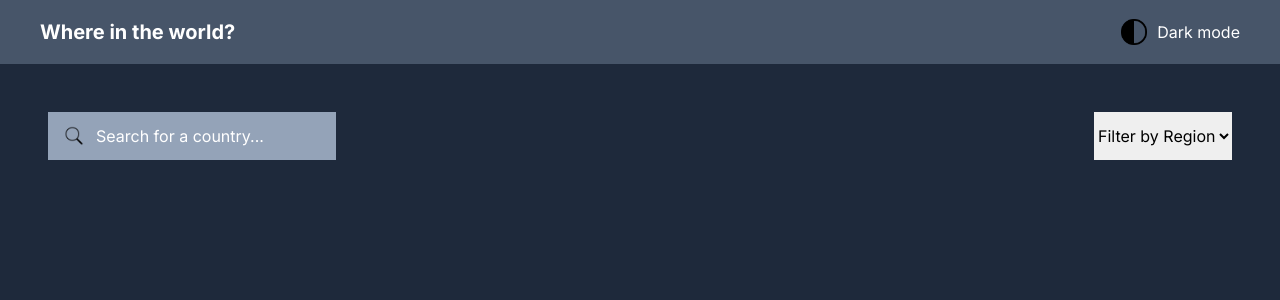
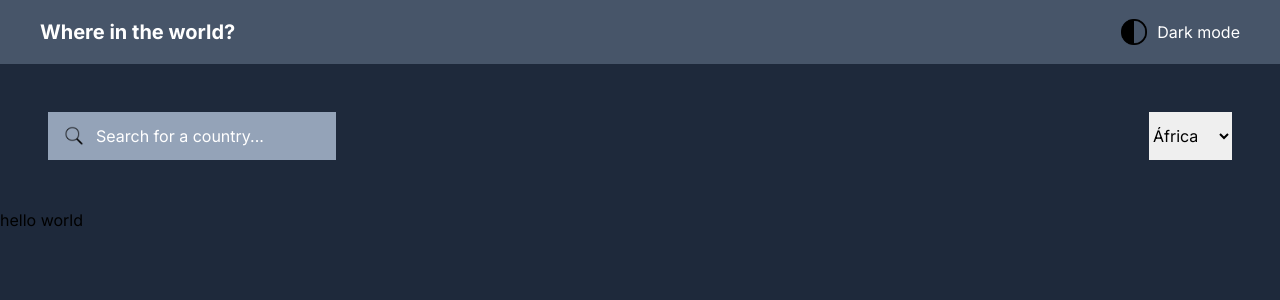
Before and after one commit to rajahn1/countries-website, a Next.js app: page / in a window 1280 px wide. Shown: the top 300 px of the page. Built offline with nearby package versions, Linux system fonts and the light colour scheme; no server answers.

Commit message:
feat(api): starting integration with api

```diff
--- a/package.json
+++ b/package.json
@@ -13,6 +13,7 @@
     "@types/react": "18.2.7",
     "@types/react-dom": "18.2.4",
     "autoprefixer": "10.4.14",
+    "axios": "^1.4.0",
     "next": "13.4.4",
     "postcss": "8.4.23",
     "react": "18.2.0",
--- a/src/app/page.tsx
+++ b/src/app/page.tsx
@@ -1,11 +1,13 @@
 import Header from '../components/Header';
 import SearchBar from '@/components/SearchBar';
+import Card from '@/components/Cards';
 
 export default function Home() {
   return (
     <div className=' main-container bg-slate-800 h-screen max-h-screen'>
      <Header />
      <SearchBar/>
+     <Card />
     </div>
   )
 };
--- /dev/null
+++ b/src/components/Cards.tsx
@@ -0,0 +1,25 @@
+'use client'
+
+import { api } from "../services/api";
+import { useEffect } from "react";
+
+export default function Card () {
+    async function getData() {
+        try {
+            const response = await api.get('/');
+            console.log(response.data[1].name.common)
+        } catch (error) {
+            console.log(error);
+        }
+    }
+
+    useEffect(() => {
+        getData();
+    },[]);
+
+    return(
+        <div>
+            hello world
+        </div>
+    )
+};
--- a/src/components/SearchBar.tsx
+++ b/src/components/SearchBar.tsx
@@ -17,8 +17,7 @@ export default function SearchBar() {
                 className='w-72 h-12 p-6 pl-12 text-white bg-slate-400 placeholder:text-white'
                 />
             </div>
-            <select className='' name="Filter by region" id="">
-                <option selected> Filter by Region </option>
+            <select defaultValue='Filter by region' id="">
                 <option> África </option>
                 <option> America </option>
                 <option> Asia </option>
--- /dev/null
+++ b/src/services/api.js
@@ -0,0 +1,8 @@
+import axios from "axios";
+const apiUrl = 'https://restcountries.com/v3.1/all';
+
+export const api = axios.create({
+    baseURL: apiUrl,
+    timeout: 10000,
+    headers: {"Content-Type" : "Application/Json"}
+});
```
Also changed, not shown: src/components/Cards.jsx (deleted), 1 other file (tests, documents, lock files or other folders).
